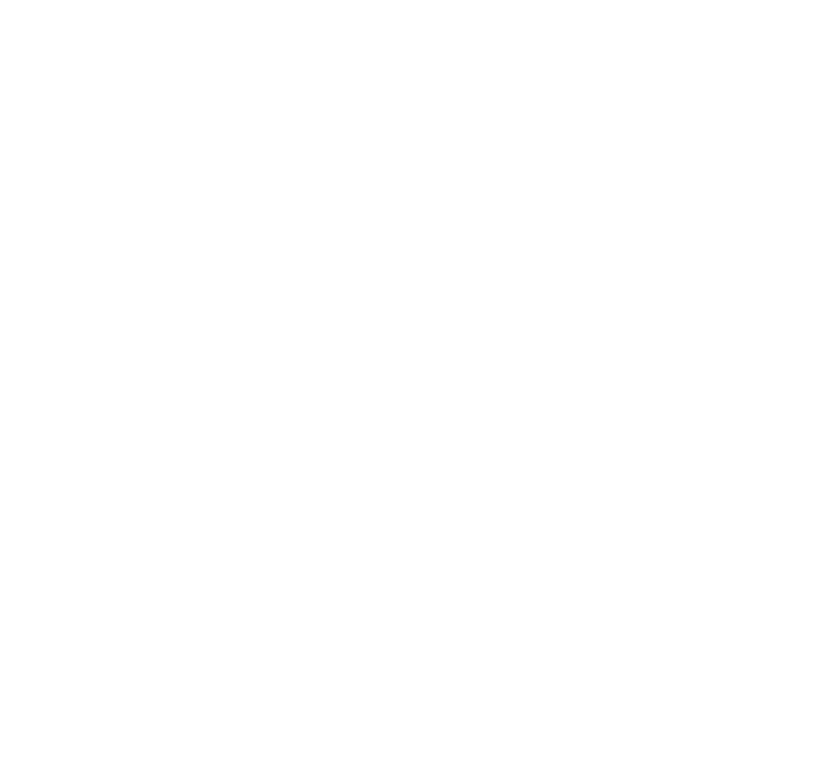
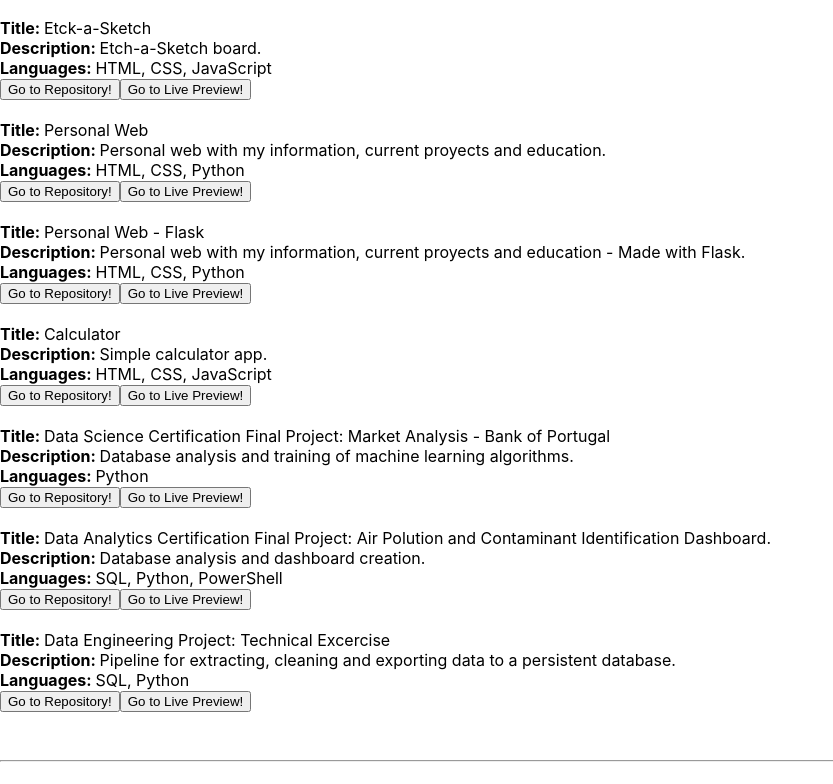
Before and after one commit to VGardella/cv-application, a React (Create React App) app in the folder cv-project/: page / in a window 1280 px wide. Shown: the part 3962-4746 px from the top of the page, without its empty margins (0-833 px from the left). Before the commit the page ends 3575 px from the top, so only its background shows below. Built offline with nearby package versions, Linux system fonts and the light colour scheme.

Commit message:
add: render work experience

```diff
--- a/cv-project/src/App.js
+++ b/cv-project/src/App.js
@@ -2,6 +2,8 @@
 import FormalEducation from "./components/education/EducationalExperience";
 import { Certifications } from "./components/education/Certifications";
 import { Courses } from "./components/education/Courses";
+import { PersonalProjects } from "./components/PersonalProjects";
+import { WorkExperience } from "./components/WorkExperience";
 
 export default function App() {
   return (
@@ -12,6 +14,9 @@
       <Certifications />
       <br/>
       <Courses />
+      <PersonalProjects />
+      <br/>
+      <WorkExperience />
     </div>
   )
 }
```
